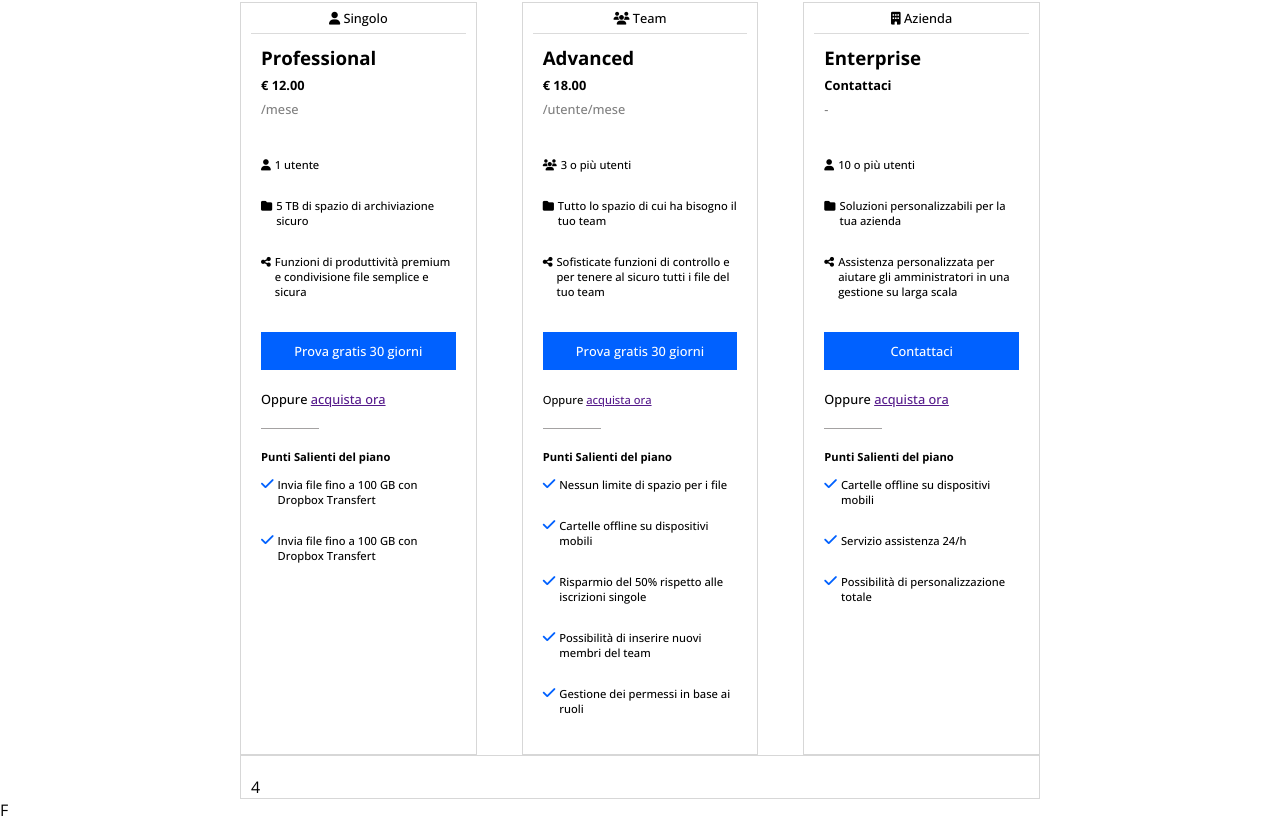
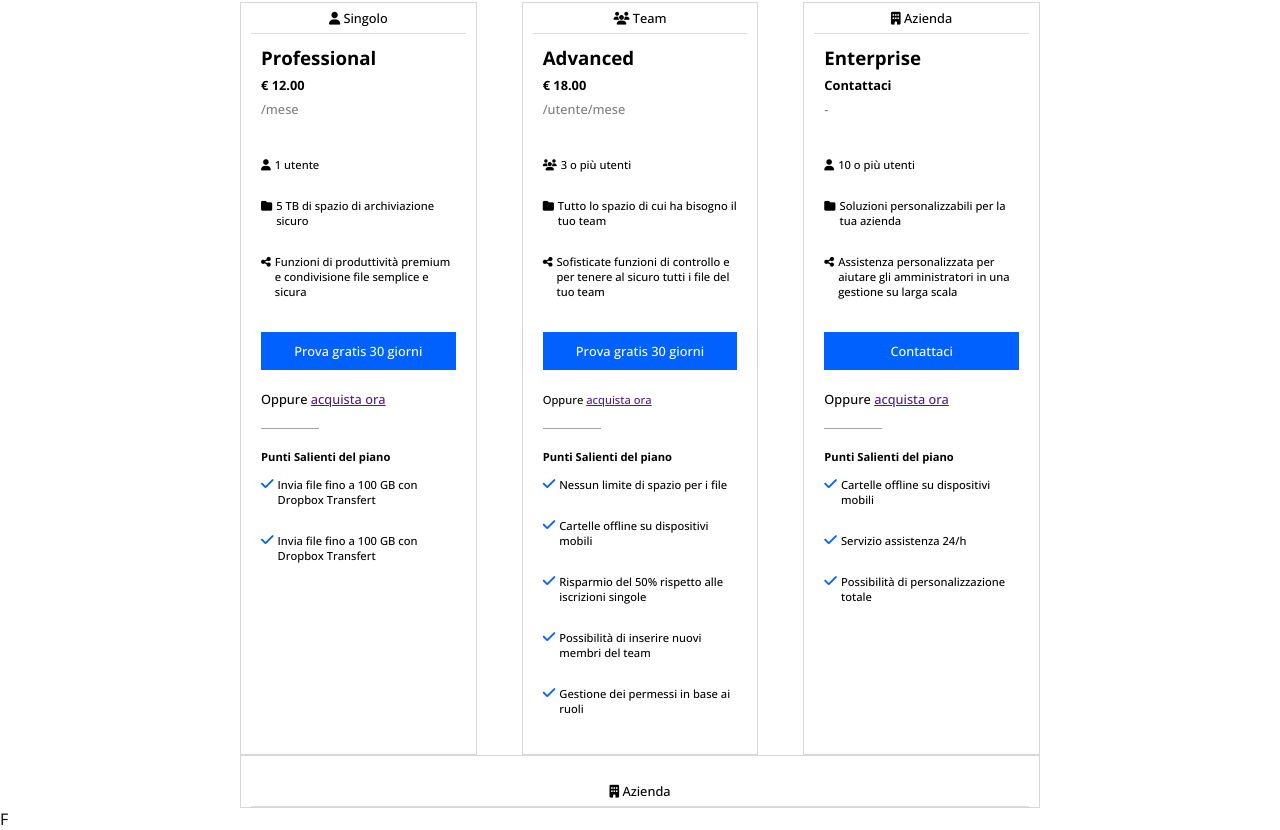
Before and after one commit to silviapetrino/htmlcss-dropbox, a plain HTML site: page index.html in a window 1280 px wide. Shown: the part 825-1655 px from the top of the page. Drawn offline with nearby package versions, Linux system fonts and the light colour scheme.

Commit message:
[edit] title last col

```diff
--- a/index.html
+++ b/index.html
@@ -305,7 +305,12 @@
 
         </div>
 
-        <div class="last col">4</div>
+        <div class="last col">
+          <span class="user small-text">
+            <i class="fa-solid fa-building"></i>
+            <span>Azienda</span>
+          </span>
+        </div>
       </div>
 
     </div>
```
